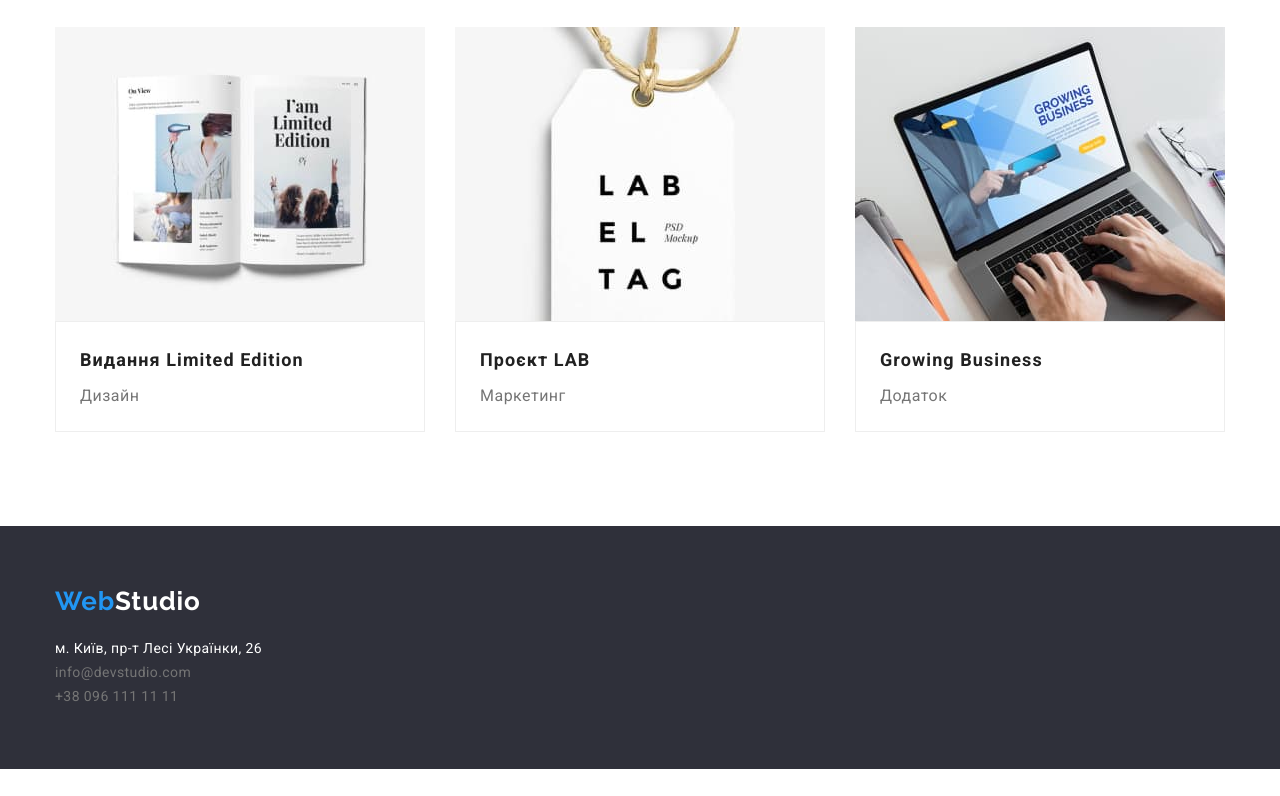
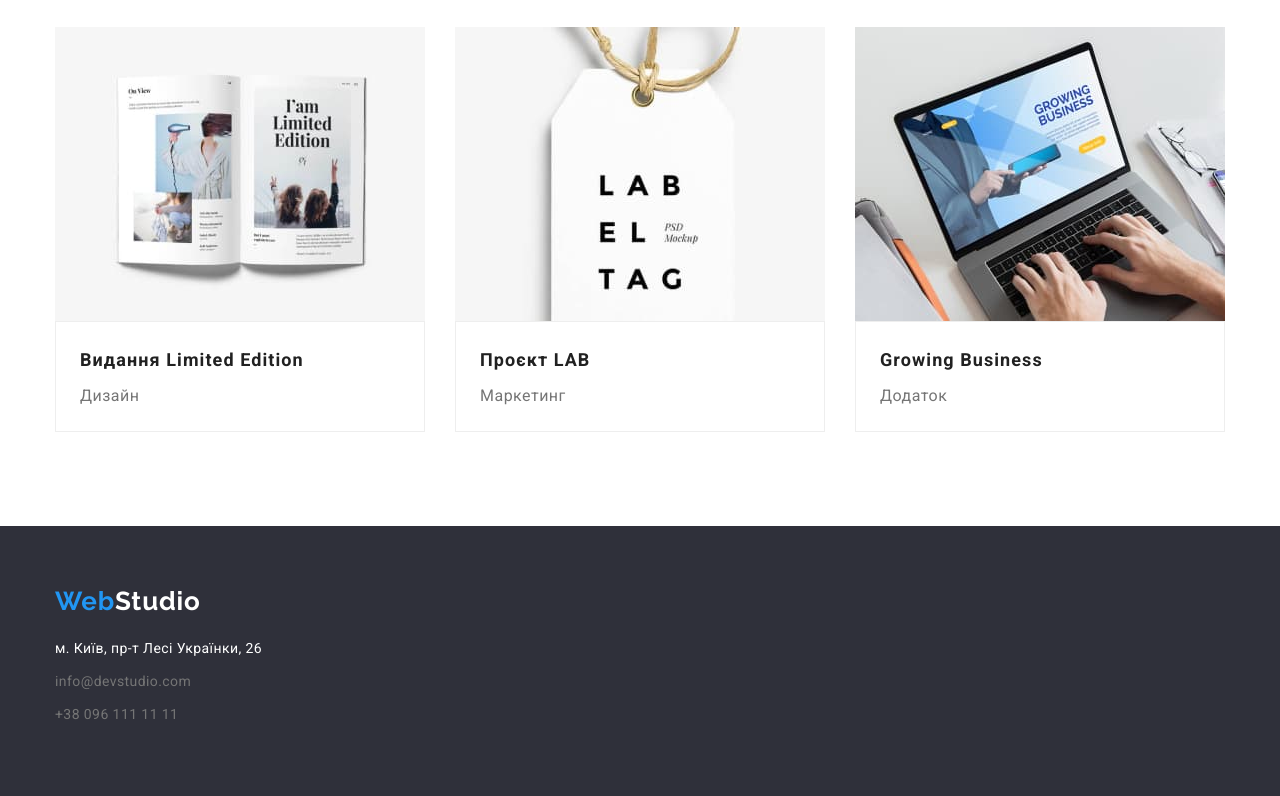
Before and after one commit to artemnba/goit-mar, a plain HTML site: page portfolio.html in a window 1280 px wide. Shown: the part 1104-1900 px from the top of the page. Before the commit the page ends 1873 px from the top, so only its background shows below. Drawn offline with nearby package versions, Linux system fonts and the light colour scheme.

Commit message:
update portfolio

```diff
--- a/portfolio.html
+++ b/portfolio.html
@@ -63,11 +63,11 @@
     <a href="./index.html" class="logo footer-logo">Web<span class="studiofooter">Studio</span></a>
     <address>
       <ul>
-        <li><a href="https://goo.gl/maps/CPtrU1FHBa2aNyZL9" target="_blank" rel="noopener noreferrer"
+        <li class="list-footer"><a href="https://goo.gl/maps/CPtrU1FHBa2aNyZL9" target="_blank" rel="noopener noreferrer"
             class="address-contact">м. Київ, пр-т Лесі
             Українки, 26</a></li>
-        <li><a href="mailto:info@devstudio.com" class="footer-contact"> info@devstudio.com</a></li>
-        <li><a href="tel:+380961111111" class="footer-contact">+38 096 111 11 11</a></li>
+        <li class="list-footer"><a href="mailto:info@devstudio.com" class="footer-contact"> info@devstudio.com</a></li>
+        <li class="list-footer"><a href="tel:+380961111111" class="footer-contact">+38 096 111 11 11</a></li>
       </ul>
     </address>
   </div>
```
